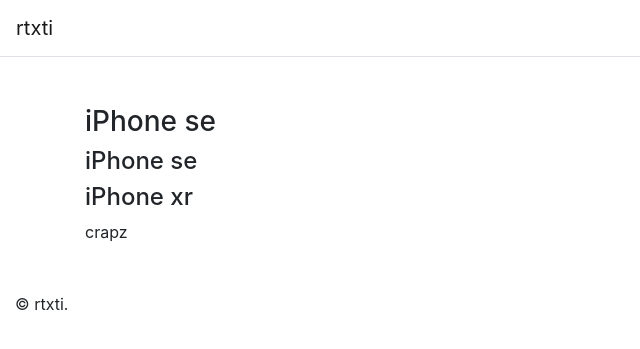
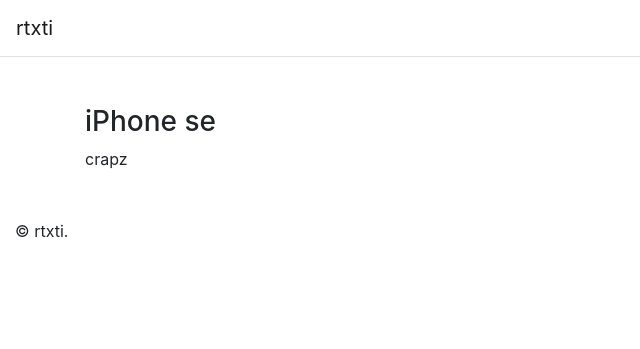
Before and after one commit to rtxti/www, a Jekyll site: the page built from _smartphones/apple/iphone-se.md, in a window 1280 px wide. Shown: the top 349 px of the page, without its empty margins (0-640 px from the left). Built offline with Jekyll 4.4.1, drawn with Linux system fonts in a browser that asks for light colours.

Commit message:
Update iphone-se.md

```diff
--- a/_smartphones/apple/iphone-se.md
+++ b/_smartphones/apple/iphone-se.md
@@ -7,7 +7,7 @@ path: 1
 <div class="container">
   <h3>{{ page.title }}</h3>
   {% for phones in site.data.smartphones %}
-  {% assign phone = phones[1] %}
+  {% assign phone = phones[0] %}
   <h4>{{ phone.name }}</h4>
   {% endfor %}
   crapz
```
